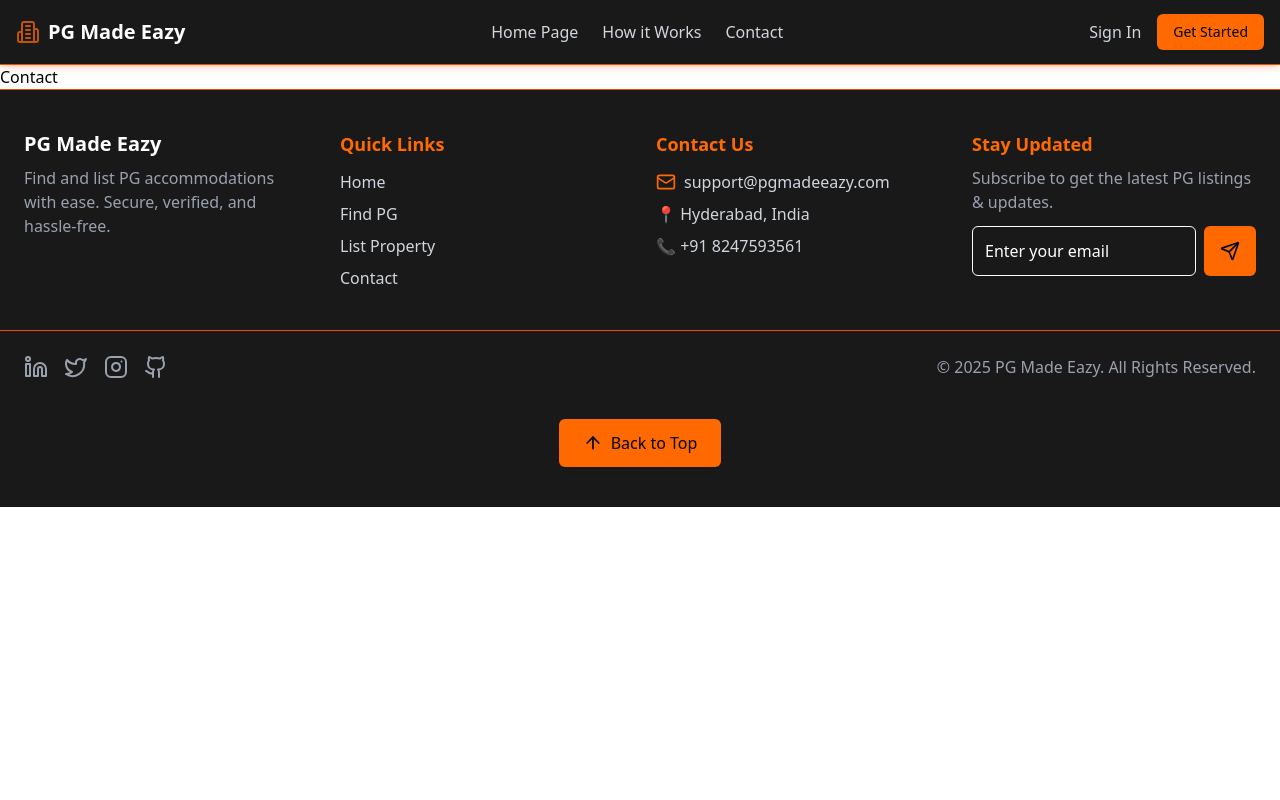
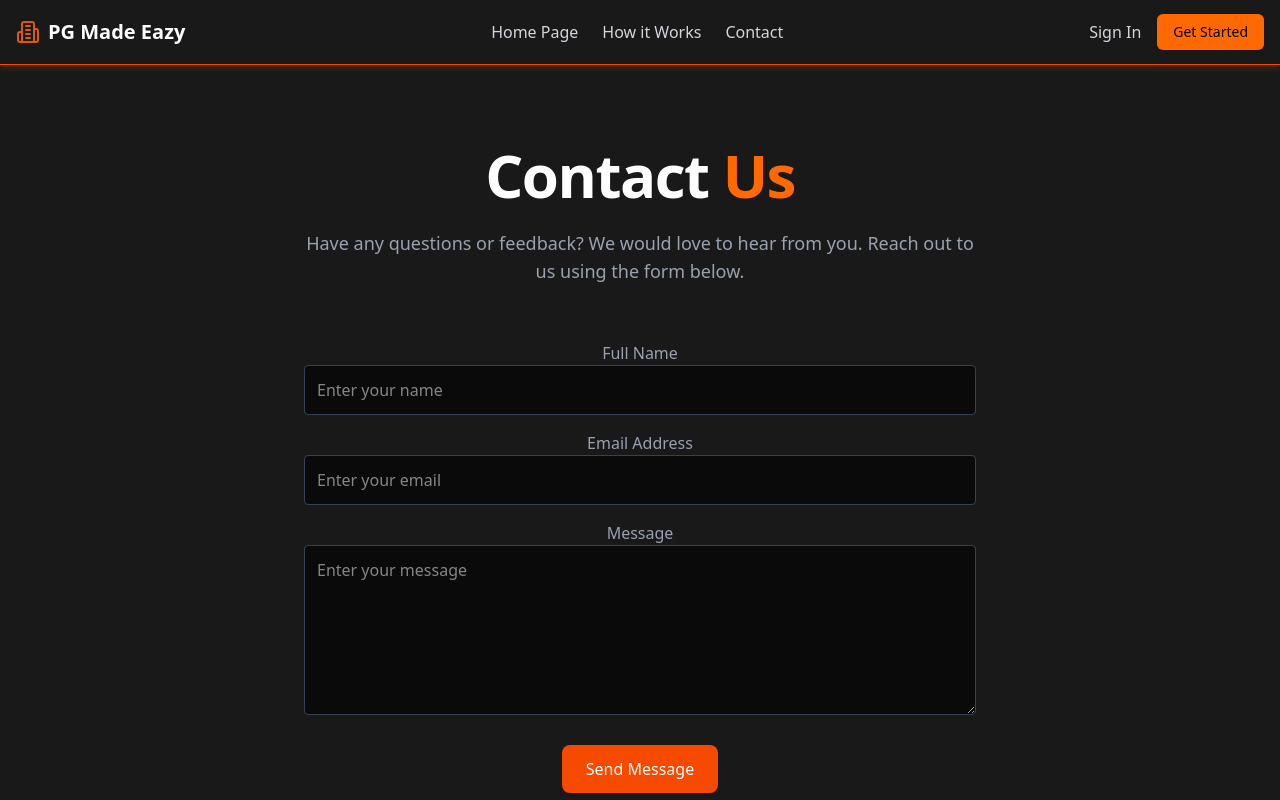
Before and after one commit to VamshiMudiraj05/PGmadeEazy-Client, a React (Vite) app in the folder PGmadeEazy-Client/: page /contact in a window 1280 px wide. Shown: the top 800 px of the page. Built offline with nearby package versions, Linux system fonts and the light colour scheme.

Commit message:
Pages Updated

```diff
--- a/PGmadeEazy-Client/src/Pages/Contact.jsx
+++ b/PGmadeEazy-Client/src/Pages/Contact.jsx
@@ -1,3 +1,63 @@
+import React from 'react';
+
 export default function Contact() {
-  return <h1>Contact</h1>;
+  return (
+    <section className="bg-black/90 backdrop-blur-lg px-4 py-20">
+      <div className="container mx-auto flex flex-col items-center text-center gap-6">
+
+        {/* Title */}
+        <h1 className="text-4xl font-bold tracking-tight text-white sm:text-5xl md:text-6xl">
+          Contact <span className="text-orange-500">Us</span>
+        </h1>
+
+        {/* Subtitle */}
+        <p className="max-w-2xl text-lg text-gray-400">
+          Have any questions or feedback? We would love to hear from you. Reach out to us using the form below.
+        </p>
+
+        {/* Contact Form */}
+        <form className="w-full max-w-2xl mt-8">
+          <div className="space-y-4">
+            {/* Name Input */}
+            <div>
+              <label className="text-gray-400">Full Name</label>
+              <input
+                type="text"
+                className="w-full p-3 bg-black/60 border border-gray-700 rounded text-white"
+                placeholder="Enter your name"
+              />
+            </div>
+
+            {/* Email Input */}
+            <div>
+              <label className="text-gray-400">Email Address</label>
+              <input
+                type="email"
+                className="w-full p-3 bg-black/60 border border-gray-700 rounded text-white"
+                placeholder="Enter your email"
+              />
+            </div>
+
+            {/* Message Input */}
+            <div>
+              <label className="text-gray-400">Message</label>
+              <textarea
+                className="w-full p-3 bg-black/60 border border-gray-700 rounded text-white"
+                rows="6"
+                placeholder="Enter your message"
+              ></textarea>
+            </div>
+          </div>
+
+          {/* Submit Button */}
+          <button
+            type="submit"
+            className="mt-6 px-6 py-3 bg-orange-600 text-white rounded-lg hover:bg-orange-500 transition-all duration-300"
+          >
+            Send Message
+          </button>
+        </form>
+      </div>
+    </section>
+  );
 }
--- a/PGmadeEazy-Client/src/Pages/HowItWorks.jsx
+++ b/PGmadeEazy-Client/src/Pages/HowItWorks.jsx
@@ -1,3 +1,63 @@
+import { Building, Heart, Search } from "lucide-react";
+import React from 'react';
+
 export default function HowItWorks() {
-  return <h1>How it Works</h1>;
+  return (
+    <section className="bg-black/90 backdrop-blur-lg px-4 py-20">
+      <div className="container mx-auto flex flex-col items-center text-center gap-6">
+
+        {/* Title */}
+        <h1 className="text-4xl font-bold tracking-tight text-white sm:text-5xl md:text-6xl">
+          How <span className="text-orange-500">PG Made Eazy</span> Works
+        </h1>
+
+        {/* Subtitle */}
+        <p className="max-w-2xl text-lg text-gray-400">
+          Discover how easy it is to find or list PG accommodations. Our platform connects seekers and providers with
+          a seamless experience.
+        </p>
+
+        {/* Step 1 */}
+        <div className="flex flex-col sm:flex-row gap-8 mt-12">
+          <div className="flex flex-col items-center max-w-xs">
+            <Building className="h-16 w-16 text-orange-500" />
+            <h2 className="text-2xl font-semibold text-white mt-4">Step 1: Search for PGs</h2>
+            <p className="text-gray-400 mt-2">
+              Use filters to search for PGs based on location, price, room types, and amenities.
+            </p>
+          </div>
+
+          <div className="flex flex-col items-center max-w-xs">
+            <Heart className="h-16 w-16 text-orange-500" />
+            <h2 className="text-2xl font-semibold text-white mt-4">Step 2: Save Your Favorite Properties</h2>
+            <p className="text-gray-400 mt-2">
+              Save properties you like to review them later or share with friends.
+            </p>
+          </div>
+
+          <div className="flex flex-col items-center max-w-xs">
+            <Search className="h-16 w-16 text-orange-500" />
+            <h2 className="text-2xl font-semibold text-white mt-4">Step 3: Book Your PG</h2>
+            <p className="text-gray-400 mt-2">
+              Book your favorite PG with instant confirmation and start your stay.
+            </p>
+          </div>
+        </div>
+
+        {/* Action Buttons */}
+        <div className="flex flex-col sm:flex-row gap-4 mt-12">
+          {/* Search PGs Button */}
+          <button className="flex items-center justify-center gap-2 rounded-md bg-orange-500 px-6 py-3 text-black font-medium shadow-md shadow-orange-600/30 transition-all duration-300 hover:bg-orange-600 hover:scale-105 active:scale-95">
+            <Search className="h-5 w-5" />
+            Search PGs
+          </button>
+
+          {/* List Your Property Button */}
+          <button className="rounded-md border border-orange-500 px-6 py-3 text-orange-500 font-medium transition-all duration-300 hover:bg-orange-600 hover:text-black hover:scale-105 active:scale-95">
+            List Your Property
+          </button>
+        </div>
+      </div>
+    </section>
+  );
 }
```
